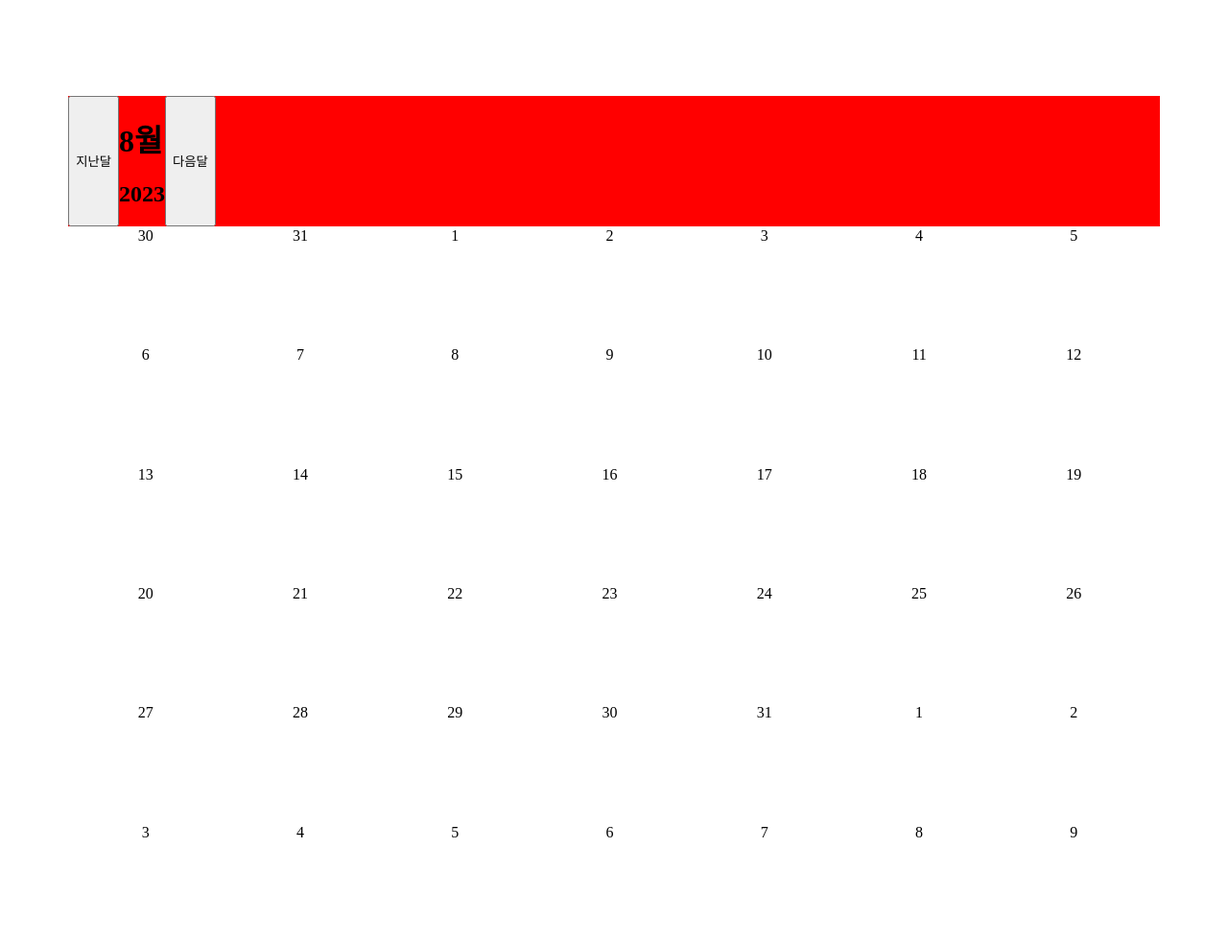
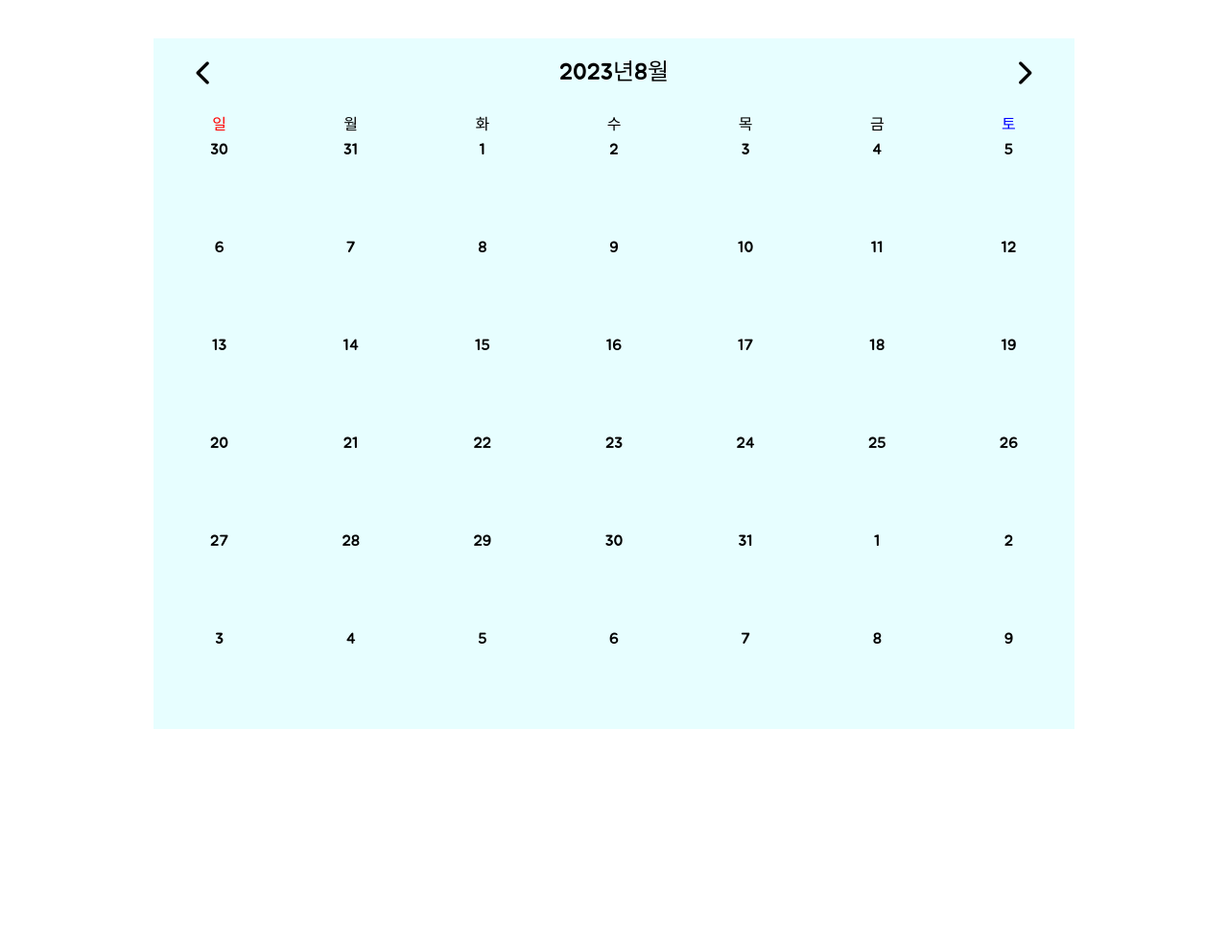
Before and after one commit to My-Own-Page/myOwnPage, a plain HTML site: page Calendar/calendar.html in a window 1280 px wide. Shown: the whole page at 96% size. After the commit the page ends 800 px from the top, so only its background shows below. Drawn offline with nearby package versions, Linux system fonts and the light colour scheme; a web font is replaced by a local one.

Commit message:
calendar - 디자인 어느정도 완성 일주일 추가함

```diff
--- a/Calendar/assets/css/calendar.css
+++ b/Calendar/assets/css/calendar.css
@@ -1,37 +1,93 @@
+/* 구글 폰트 */
+@import url("https://fonts.googleapis.com/css2?family=Chela+One&family=Jua&family=Noto+Sans+KR:wght@100;300;400;500;700;900&family=Poppins:wght@300;400;500;600;700;800&display=swap");
+body{
+    font-family: 'Jua';
+    box-sizing: border-box;
+    padding: 5vh;
+}
+
 #calendar-box{
-    width: 90%;
+    width: 80%;
     height: 90vh;
-    /* background: yellow; */
-    margin: 100px auto;
+    background: #e7feff;
+    margin: 0px auto ;
 }
+/*------------------------------------ 2xxx년xx월 박스------------ */
 #calendar-box .month-box{
     display: flex;
     flex-flow: row nowrap;
-    background: red;
+    background: #e7feff;
+    height: 10%;
 }
+
+/*------------------------------------ 년도 부분 박스 */
+#calendar-box .month-box .monthAndYear{
+    display: flex;
+    flex-flow: row nowrap;
+    flex: 8;
+    font-size: 24px;
+    align-items: center;
+    justify-content: center;
+}
+#calendar-box .month-box .prev-button{
+    flex: 1;
+    border: none;
+    outline: none;
+    background-color: inherit ;
+    cursor: pointer;
+}
+#calendar-box .month-box .next-button{
+    flex: 1;
+    border: none;
+    outline: none;
+    background-color: inherit ;
+    cursor: pointer;
+}
+
+
+/* ------------------------------------ 월화수목금토일 - 일주일 */
+#calendar-box .sevenweek{
+    display: flex;
+    width: 100%;
+    height: 5%;
+}
+
+#calendar-box .sevenweek .red{
+    color: #f00;
+}
+#calendar-box .sevenweek .blue{
+    color: #00f;
+}
+
+#calendar-box .sevenweek .sevenweek-day{
+    flex: 1;
+    /* width: 14%; */
+    display: flex;
+    text-align: center;
+    justify-content: center;
+    align-items: center;
+}
+
+
+
+/*------------------------------------- 날짜 있는 부분 */
 #calendar-box .date-box{
     width: 100%;
-    height: 100%;
+    height: 85%;
     display: flex;
     flex-flow: row wrap;
-    /* background: blueviolet; */
+
+    justify-content: space-around;
 }
 #calendar-box .date-box .date{
     width: 14%;
-    height: 17%;
-    border: 1px solid #fff;
+    height: 16%;
+
     /* background: gold; */
     text-align: center;
 }
 
+/* 선택된 날짜 */
 #calendar-box .date-box .date.selectdate{
     background: skyblue;
 }
-
-
-#calendar-box .date-box .prevMonth{
-    /* background: gray; */
-}
-#calendar-box .date-box .nextMonth{
-    /* background: gray; */
-}
--- a/Calendar/assets/scripts/calendar.js
+++ b/Calendar/assets/scripts/calendar.js
@@ -37,7 +37,6 @@ const clickDateHandler = (e) =>{
   e.target.closest('.date-box').querySelector(`data${selectdateId}`).classList.remove('selectdate');
   e.target.classList.add('selectdate');
   selectdateId = e.target.dataset.id;
-
 }
 
 // ---------------------------------Function------------------------------- //
@@ -74,6 +73,7 @@ const calcDate = ({ year, month, date }) => {
   };
 };
 
+// 날짜틀 만드는 함수
 const makeDate = () => {
   const $dateBox = document.querySelector('.date-box');
   // console.log($dateBox);
@@ -82,7 +82,6 @@ const makeDate = () => {
     $emptyDate.classList.add('date');
     $emptyDate.classList.add(`date${i}`);
     $emptyDate.dataset.id = i;
-    $emptyDate.textContent = '안녕';
     $emptyDate.addEventListener('click', clickDateHandler);
     $dateBox.appendChild($emptyDate);
   }
@@ -134,7 +133,7 @@ const renderMonthTitle = (month) => {
 const renderYearTitle = () => {
   const $monthBox = document.querySelector('.month-box');
   const $yearBox = $monthBox.querySelector('h2');
-  $yearBox.textContent = `${year_}`;
+  $yearBox.textContent = `${year_}년`;
 };
 
 const insertDate = ({ startDay, lastDay, monthDays, month }) => {
@@ -178,12 +177,13 @@ const renderCalendar = ({ startDay, lastDay, monthDays, month }) => {
 // ------------------------- 실행부 ----------------------------
 const start = () => {
   makeDate();
-  renderCalendar(
-    calcDate({
+  renderCalendar(calcDate({
       year: year_,
       month: month_, //7 + 1
       date: date_,
-    })
-)};
+    }));
+  document.querySelector('.prev-button').addEventListener('click', prevMonthHandler);
+  document.querySelector('.next-button').addEventListener('click', nextMonthHandler);
+};
 
 start();
--- a/Calendar/calendar.html
+++ b/Calendar/calendar.html
@@ -5,17 +5,28 @@
     <meta name="viewport" content="width=device-width, initial-scale=1.0" />
     <title>나의 캘린더</title>
     <script src="./assets/scripts/calendar.js" defer></script>
+    <link href="https://cdn.jsdelivr.net/npm/reset-css@5.0.2/reset.min.css" rel="stylesheet">
     <link rel="stylesheet" href="./assets/css/calendar.css" />
+    <script src="https://kit.fontawesome.com/13b874a53a.js" crossorigin="anonymous"></script>
   </head>
   <body>
     <div id="calendar-box">
       <div class="month-box">
-        <button class="prev-button">지난달</button>
+        <button class="prev-button"><i class="fa-solid fa-chevron-left fa-2xl"></i></button>
         <div class="monthAndYear">
+          <h2>124</h2>
           <h1>April</h1>
-          <h2>124</h2>
         </div>
-        <button class="next-button">다음달</button>
+        <button class="next-button"><i class="fa-solid fa-chevron-right fa-2xl"></i></button>
+      </div>
+      <div class="sevenweek">
+        <div class="sevenweek-day red">일</div>
+        <div class="sevenweek-day">월</div>
+        <div class="sevenweek-day">화</div>
+        <div class="sevenweek-day">수</div>
+        <div class="sevenweek-day">목</div>
+        <div class="sevenweek-day">금</div>
+        <div class="sevenweek-day blue">토</div>
       </div>
       <div class="date-box"></div>
     </div>
```
